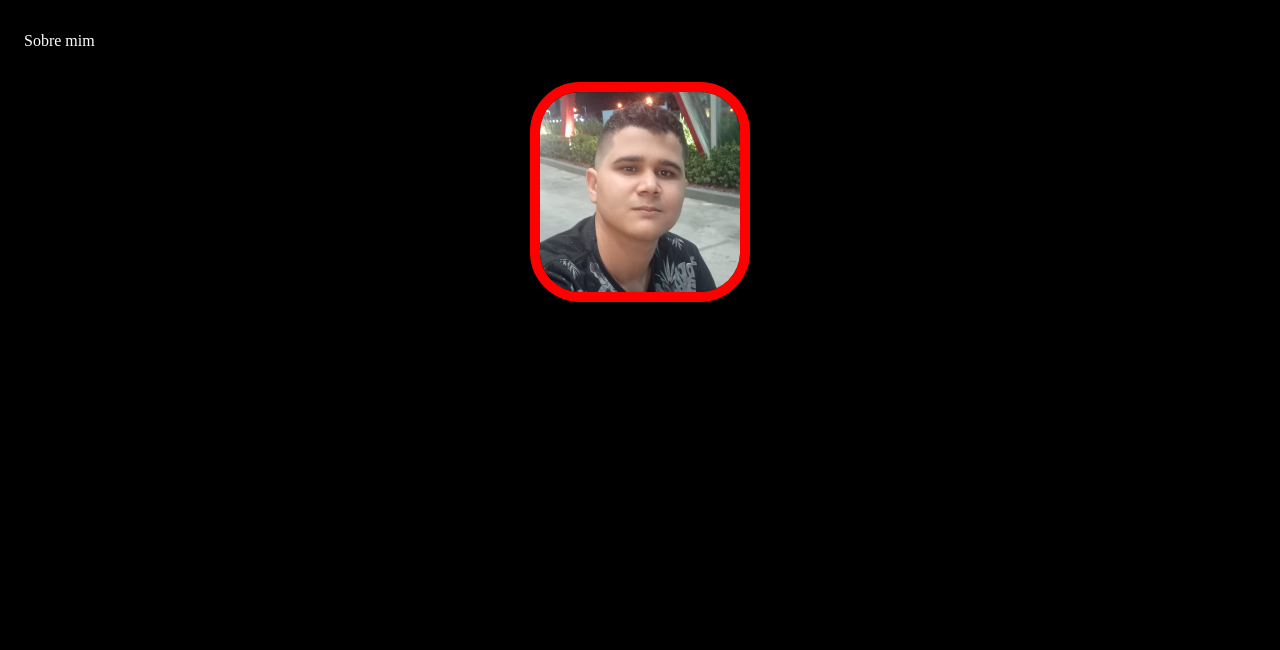
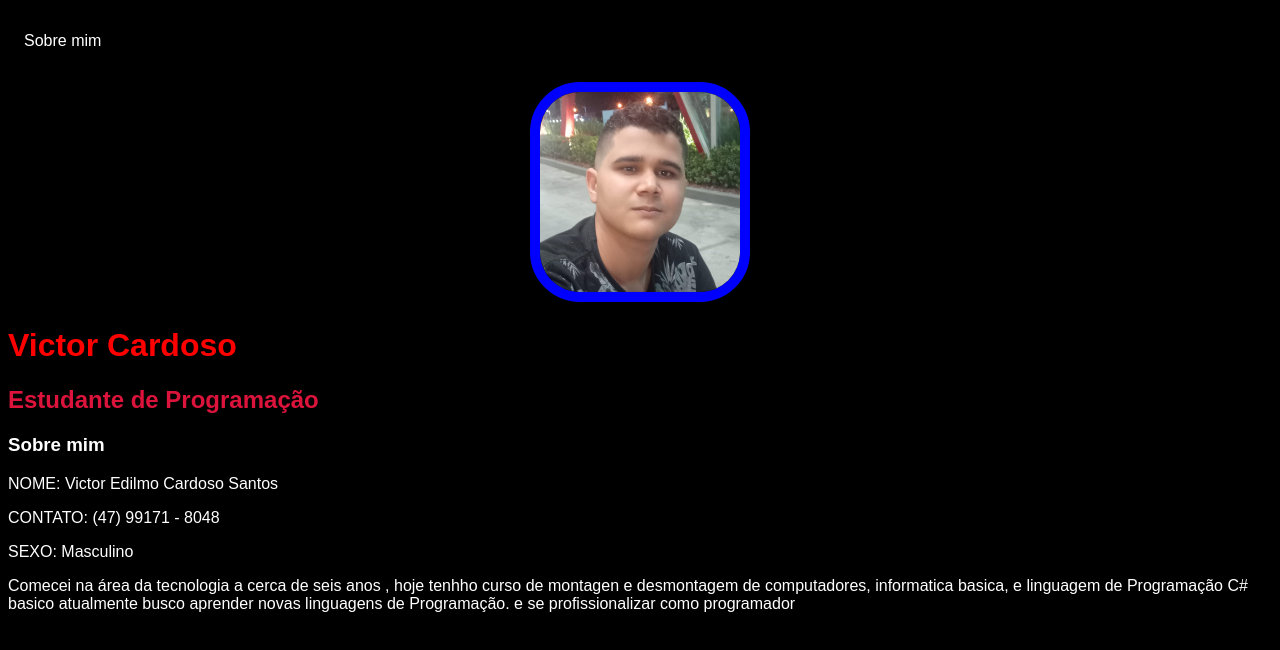
Before and after one commit to Victor-E-C-Santos/site, a plain HTML site: page index.html in a window 1280 px wide. Drawn offline with Linux system fonts and the light colour scheme.

Commit message:
fiz algumas discrições sobre mim

```diff
--- a/index.css
+++ b/index.css
@@ -1,6 +1,7 @@
 body{
     color: white;
     background-color: black;
+    font-family: Arial, Helvetica, sans-serif;
 }
 
 ul{
@@ -15,8 +16,16 @@ img{
     width: 200px;
     height: 200px;
     border-radius: 50px;
-    border: 10px solid red;
+    border: 10px solid blue;
 }
 .center{
     text-align: center;
 }
+
+h1 {
+    color: red;
+}
+
+h2 {
+    color: crimson;
+}
--- a/index.html
+++ b/index.html
@@ -21,6 +21,26 @@
         <div class="center">
             <img src="./img.jpeg"></img>
         </div>
+        <h1>Victor Cardoso</h1>
+        <h2>Estudante de Programação</h2>
     </header>
+
+    <main>
+        <section>
+            <h3> Sobre mim </h3>
+            <p>
+                NOME: Victor Edilmo Cardoso Santos
+            </p>
+            <p>
+                CONTATO: (47) 99171 - 8048
+            </p>
+            <p>
+                SEXO: Masculino
+            </p>
+            <p> Comecei na área da tecnologia a cerca de seis anos , hoje tenhho curso de montagen e desmontagem de computadores, informatica basica, e linguagem de Programação C# basico
+                atualmente busco aprender novas linguagens de Programação. e se profissionalizar como programador
+            </p>
+        </section>
+    </main>
 </body>
 </html>
```
